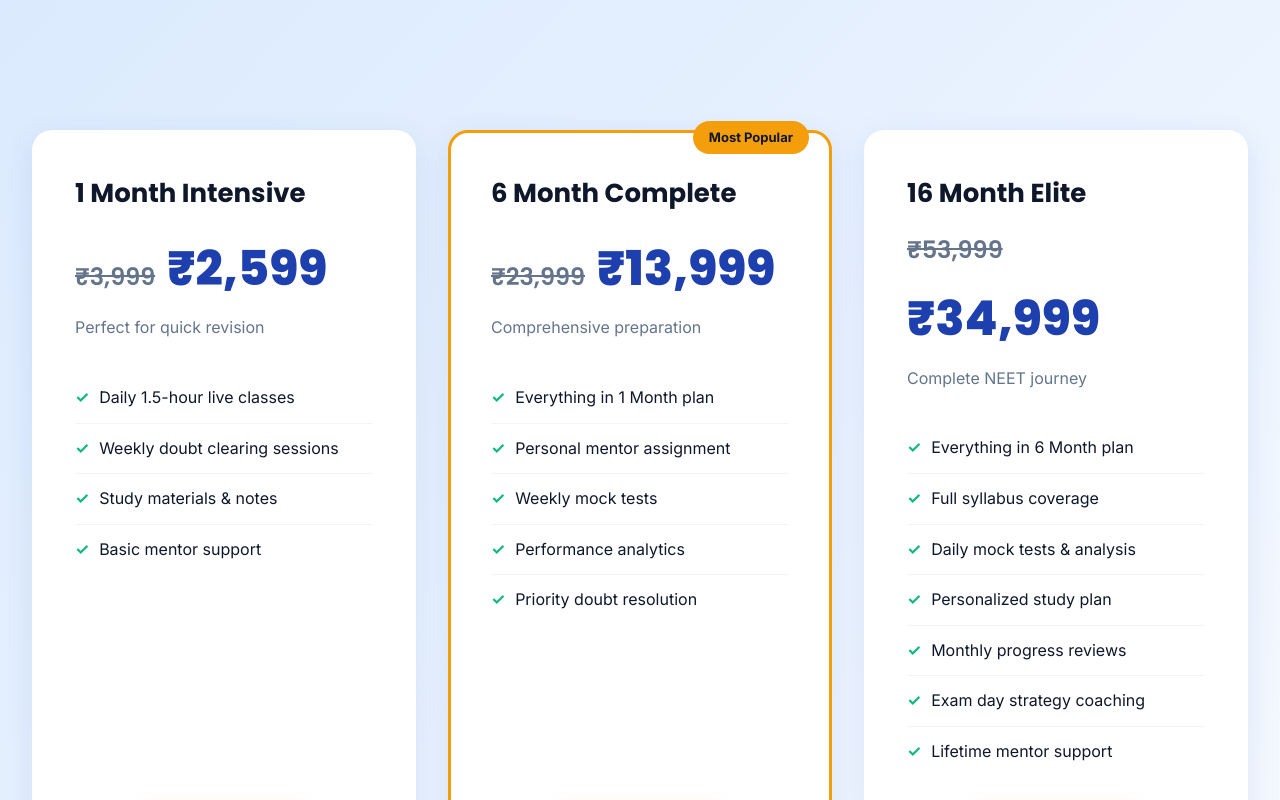
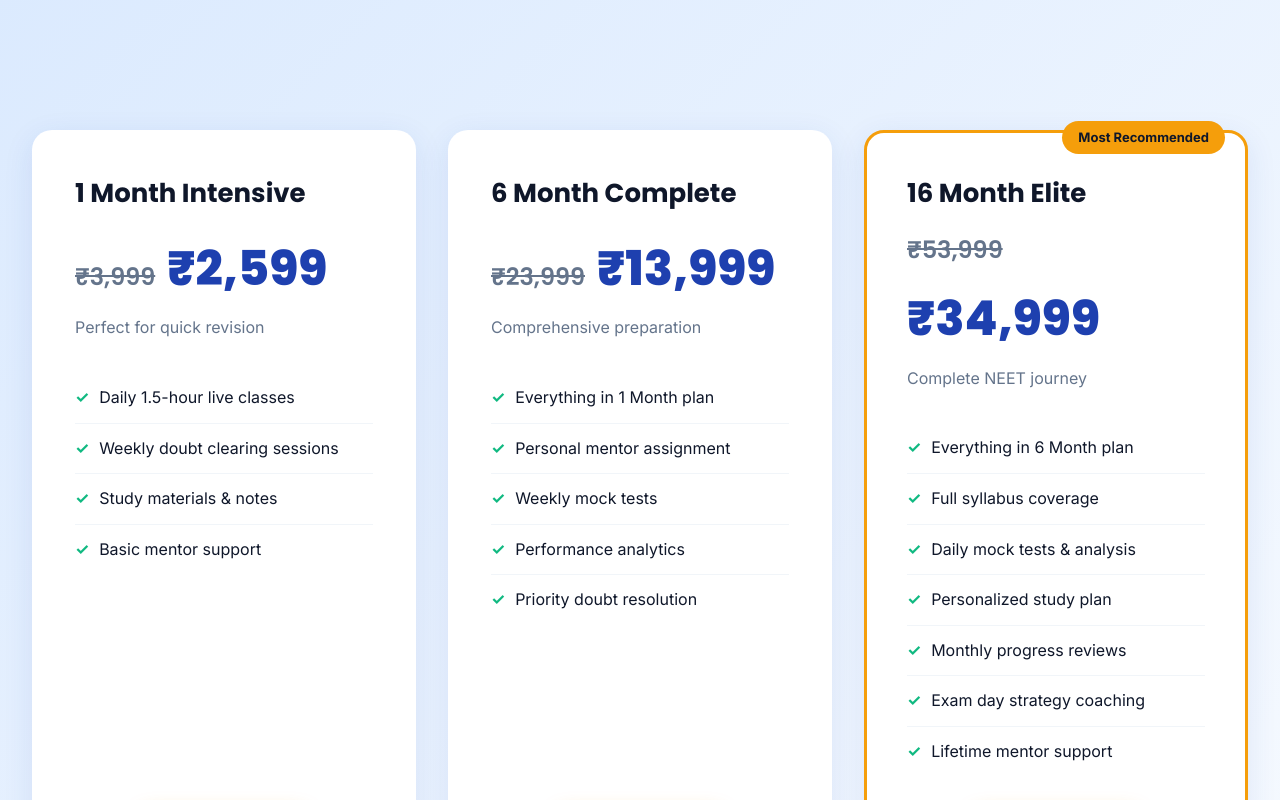
Before and after one commit to kulkarni997/Shreyas-Academy, a React (Vite) app: page / in a window 1280 px wide. Shown: the part 4820-5620 px from the top of the page. Built offline with nearby package versions, Linux system fonts and the light colour scheme.

Commit message:
one on one mentorship

```diff
--- a/src/data/siteContent.ts
+++ b/src/data/siteContent.ts
@@ -206,8 +206,6 @@ export const pricingPlans: PricingPlan[] = [
     price: '₹13,999',
     originalPrice: '₹23,999',
     duration: 'Comprehensive preparation',
-    badge: 'Most Popular',
-    featured: true,
     features: [
       'Everything in 1 Month plan',
       'Personal mentor assignment',
@@ -221,6 +219,8 @@ export const pricingPlans: PricingPlan[] = [
     price: '₹34,999',
     originalPrice: '₹53,999',
     duration: 'Complete NEET journey',
+    badge: 'Most Recommended',
+    featured: true,
     features: [
       'Everything in 6 Month plan',
       'Full syllabus coverage',
```
